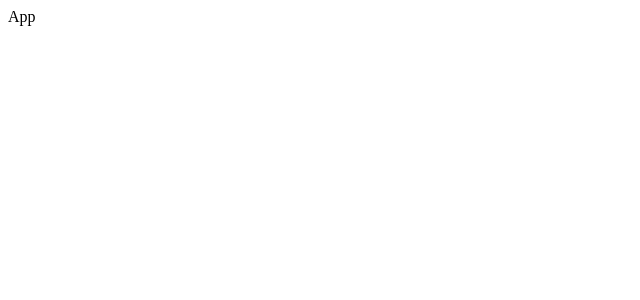
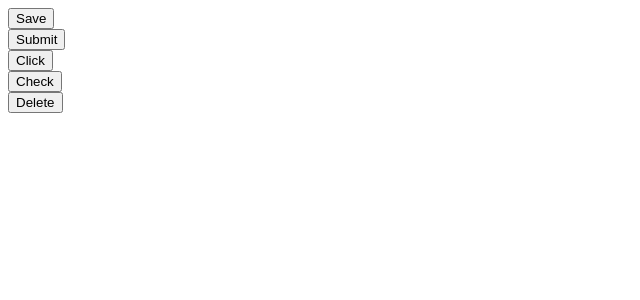
Before and after one commit to cheehwatang/react-components-library, a React (Create React App) app: page / in a window 1280 px wide. Shown: the top 300 px of the page, without its empty margins (0-640 px from the left). Built offline with nearby package versions, Linux system fonts and the light colour scheme.

Commit message:
Adds button.js to receive children to display in the button

```diff
--- a/src/App.js
+++ b/src/App.js
@@ -1,5 +1,25 @@
+import Button from "./components/Button";
+
 function App() {
-  return <div>App</div>;
+  return (
+    <div>
+      <div>
+        <Button>Save</Button>
+      </div>
+      <div>
+        <Button>Submit</Button>
+      </div>
+      <div>
+        <Button>Click</Button>
+      </div>
+      <div>
+        <Button>Check</Button>
+      </div>
+      <div>
+        <Button>Delete</Button>
+      </div>
+    </div>
+  );
 }
 
 export default App;
--- /dev/null
+++ b/src/components/Button.js
@@ -0,0 +1,5 @@
+function Button({ children }) {
+  return <button>{children}</button>;
+}
+
+export default Button;
```
